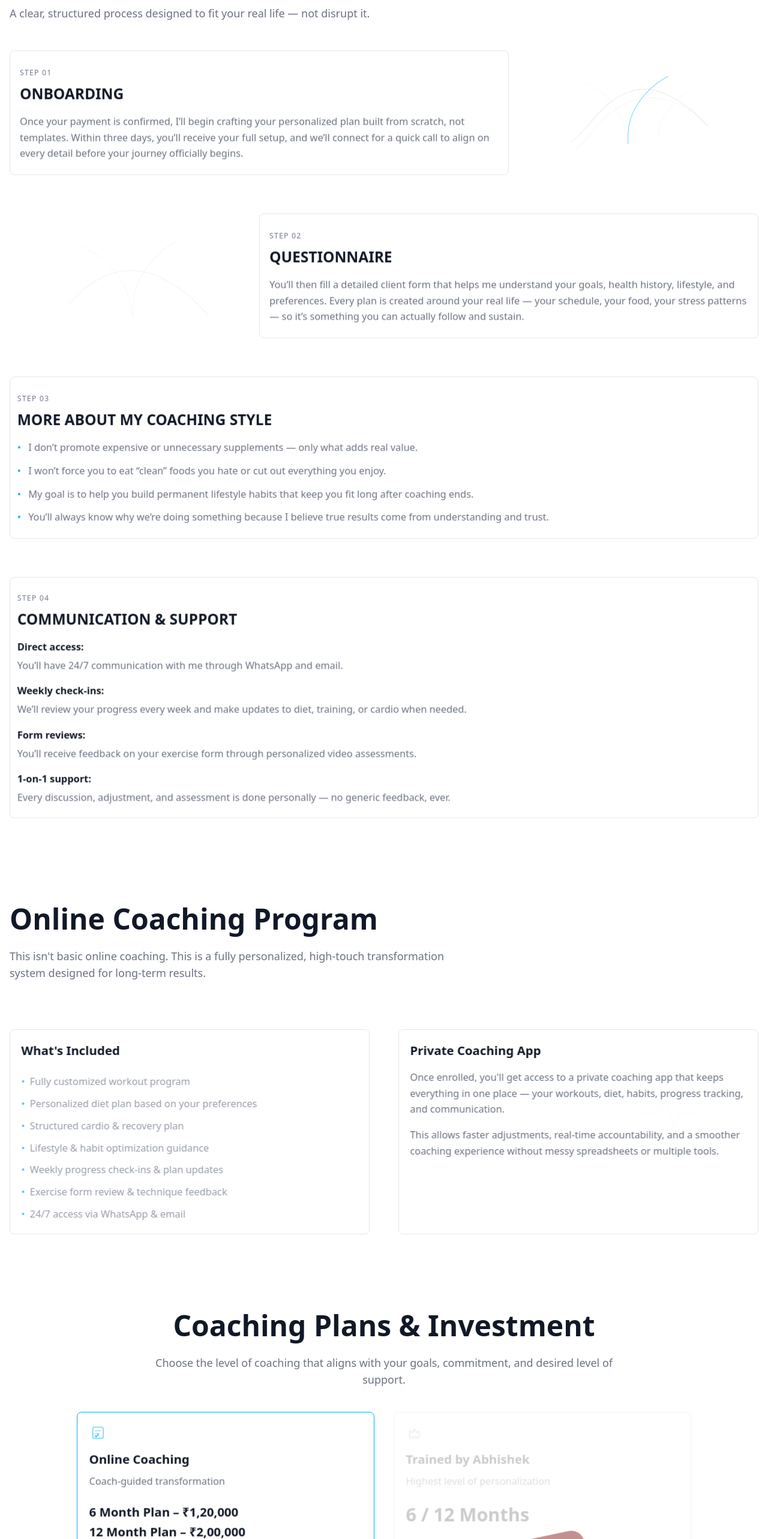
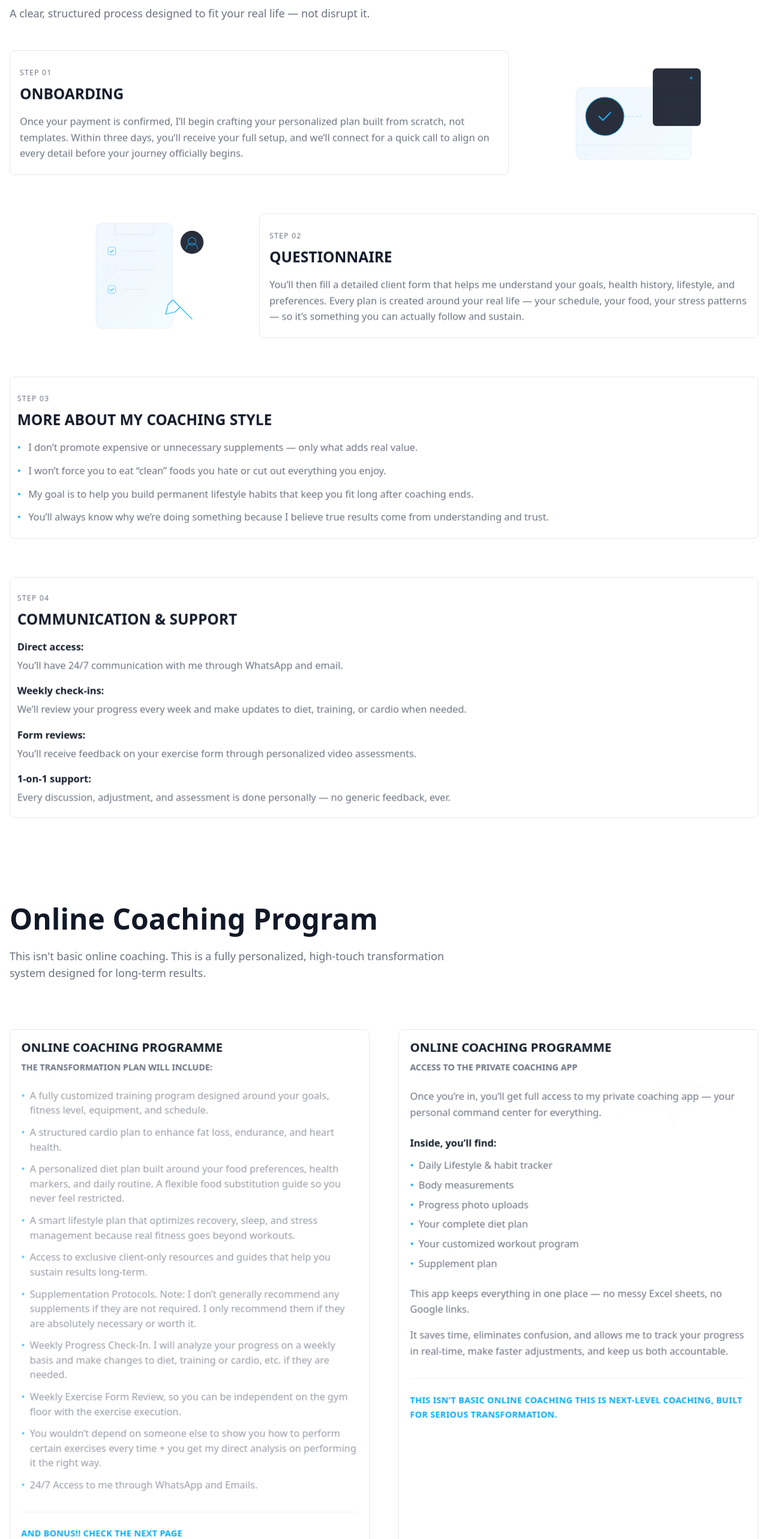
Before and after one commit to YashSinghal2001/athlix-website, a React (Vite) app: page / in a window 1280 px wide. Shown: the part 3534-6100 px from the top of the page at 60% size. Built offline with nearby package versions, Linux system fonts and the light colour scheme.

Commit message:
updating the content

```diff
--- a/src/components/illustrations/PremiumSvgs.jsx
+++ b/src/components/illustrations/PremiumSvgs.jsx
@@ -1,3 +1,83 @@
+export function OnboardingIllustration({ className = "", ...props }) {
+    return (
+        <svg viewBox="0 0 400 300" fill="none" xmlns="http://www.w3.org/2000/svg" aria-hidden="true" className={className} {...props}>
+            <defs>
+                <linearGradient id="onboarding-grad" x1="50" y1="50" x2="350" y2="250" gradientUnits="userSpaceOnUse">
+                    <stop offset="0" stopColor="#60A5FA" stopOpacity="0.1" />
+                    <stop offset="1" stopColor="#02ABFF" stopOpacity="0.05" />
+                </linearGradient>
+            </defs>
+
+            {/* Laptop / Planning Area */}
+            <rect x="80" y="100" width="240" height="150" rx="12" fill="url(#onboarding-grad)" stroke="currentColor" strokeWidth="1.5" strokeOpacity="0.2" />
+            <path d="M80 220h240" stroke="currentColor" strokeWidth="1.5" strokeOpacity="0.2" />
+
+            {/* Calendar / Checklist Floating */}
+            <rect x="240" y="60" width="100" height="120" rx="8" fill="#111827" stroke="currentColor" strokeWidth="1.5" strokeOpacity="0.3" />
+            <path d="M240 90h100" stroke="currentColor" strokeWidth="1.5" strokeOpacity="0.2" />
+
+            {/* Calendar Lines */}
+            <path d="M260 120h60" stroke="currentColor" strokeWidth="1.5" strokeLinecap="round" strokeOpacity="0.2" />
+            <path d="M260 140h60" stroke="currentColor" strokeWidth="1.5" strokeLinecap="round" strokeOpacity="0.2" />
+            <path d="M260 160h40" stroke="currentColor" strokeWidth="1.5" strokeLinecap="round" strokeOpacity="0.2" />
+
+            {/* Checkmark Badge (Welcome/Success) */}
+            <circle cx="140" cy="160" r="40" fill="#111827" stroke="#02ABFF" strokeWidth="1.5" strokeOpacity="0.8" />
+            <path d="M128 160l8 8 16-16" stroke="#02ABFF" strokeWidth="2.5" strokeLinecap="round" strokeLinejoin="round" />
+
+            {/* Decorative Elements */}
+            <circle cx="320" cy="80" r="3" fill="#02ABFF" fillOpacity="0.6" />
+            <circle cx="100" cy="240" r="2" fill="currentColor" fillOpacity="0.3" />
+
+            {/* Connection Lines */}
+            <path d="M180 160h40" stroke="#02ABFF" strokeWidth="1.5" strokeDasharray="4 4" strokeOpacity="0.4" />
+        </svg>
+    );
+}
+
+export function QuestionnaireIllustration({ className = "", ...props }) {
+    return (
+        <svg viewBox="0 0 400 300" fill="none" xmlns="http://www.w3.org/2000/svg" aria-hidden="true" className={className} {...props}>
+            <defs>
+                <linearGradient id="questionnaire-grad" x1="100" y1="50" x2="300" y2="250" gradientUnits="userSpaceOnUse">
+                    <stop offset="0" stopColor="#60A5FA" stopOpacity="0.1" />
+                    <stop offset="1" stopColor="#02ABFF" stopOpacity="0.05" />
+                </linearGradient>
+            </defs>
+
+            {/* Clipboard / Form Base */}
+            <rect x="120" y="40" width="160" height="220" rx="12" fill="url(#questionnaire-grad)" stroke="currentColor" strokeWidth="1.5" strokeOpacity="0.2" />
+
+            {/* Clip at top */}
+            <path d="M160 40v20a4 4 0 0 0 4 4h72a4 4 0 0 0 4-4V40" stroke="currentColor" strokeWidth="1.5" strokeOpacity="0.3" />
+
+            {/* Form Lines with Checkboxes */}
+            <g opacity="0.8">
+                {/* Item 1 */}
+                <rect x="145" y="90" width="16" height="16" rx="4" stroke="#02ABFF" strokeWidth="1.5" strokeOpacity="0.6" />
+                <path d="M149 98l3 3 5-5" stroke="#02ABFF" strokeWidth="1.5" strokeLinecap="round" strokeLinejoin="round" />
+                <path d="M175 98h70" stroke="currentColor" strokeWidth="1.5" strokeLinecap="round" strokeOpacity="0.3" />
+
+                {/* Item 2 */}
+                <rect x="145" y="130" width="16" height="16" rx="4" stroke="currentColor" strokeWidth="1.5" strokeOpacity="0.2" />
+                <path d="M175 138h70" stroke="currentColor" strokeWidth="1.5" strokeLinecap="round" strokeOpacity="0.3" />
+
+                {/* Item 3 */}
+                <rect x="145" y="170" width="16" height="16" rx="4" stroke="#02ABFF" strokeWidth="1.5" strokeOpacity="0.6" />
+                <path d="M149 178l3 3 5-5" stroke="#02ABFF" strokeWidth="1.5" strokeLinecap="round" strokeLinejoin="round" />
+                <path d="M175 178h50" stroke="currentColor" strokeWidth="1.5" strokeLinecap="round" strokeOpacity="0.3" />
+            </g>
+
+            {/* Pen / Pencil Floating */}
+            <path d="M280 200l40 40m-40-40l-10 10-5 20 20-5 10-10m-15-15l15 15" stroke="#02ABFF" strokeWidth="1.5" strokeLinecap="round" strokeLinejoin="round" />
+
+            {/* User Profile Bubble */}
+            <circle cx="320" cy="80" r="24" fill="#111827" stroke="currentColor" strokeWidth="1.5" strokeOpacity="0.2" />
+            <path d="M320 70a8 8 0 1 1 0 16 8 8 0 0 1 0-16zm-12 24c0-6.6 5.4-12 12-12s12 5.4 12 12" stroke="#02ABFF" strokeWidth="1.5" strokeOpacity="0.8" />
+        </svg>
+    );
+}
+
 export function HeroAbstractLines({ className = "", ...props }) {
     return (
         <svg viewBox="0 0 720 520" fill="none" xmlns="http://www.w3.org/2000/svg" aria-hidden="true" className={className} {...props}>
--- a/src/components/sections/CoachingSection.jsx
+++ b/src/components/sections/CoachingSection.jsx
@@ -37,13 +37,16 @@ export default function CoachingSection({ id = "coaching", className = "" }) {
     };
 
     const features = [
-        "Fully customized workout program",
-        "Personalized diet plan based on your preferences",
-        "Structured cardio & recovery plan",
-        "Lifestyle & habit optimization guidance",
-        "Weekly progress check-ins & plan updates",
-        "Exercise form review & technique feedback",
-        "24/7 access via WhatsApp & email",
+        "A fully customized training program designed around your goals, fitness level, equipment, and schedule.",
+        "A structured cardio plan to enhance fat loss, endurance, and heart health.",
+        "A personalized diet plan built around your food preferences, health markers, and daily routine. A flexible food substitution guide so you never feel restricted.",
+        "A smart lifestyle plan that optimizes recovery, sleep, and stress management because real fitness goes beyond workouts.",
+        "Access to exclusive client-only resources and guides that help you sustain results long-term.",
+        "Supplementation Protocols. Note: I don’t generally recommend any supplements if they are not required. I only recommend them if they are absolutely necessary or worth it.",
+        "Weekly Progress Check-In. I will analyze your progress on a weekly basis and make changes to diet, training or cardio, etc. if they are needed.",
+        "Weekly Exercise Form Review, so you can be independent on the gym floor with the exercise execution.",
+        "You wouldn’t depend on someone else to show you how to perform certain exercises every time + you get my direct analysis on performing it the right way.",
+        "24/7 Access to me through WhatsApp and Emails.",
     ];
 
     return (
@@ -59,10 +62,11 @@ export default function CoachingSection({ id = "coaching", className = "" }) {
                     {/* What You Get */}
                     <div className="mt-20 grid md:grid-cols-2 gap-12">
                         <motion.div variants={itemVariants} className="h-full" onHoverStart={() => setIsLeftHovered(true)} onHoverEnd={() => setIsLeftHovered(false)}>
-                            <Card className="h-full">
-                                <h2 className="text-xl font-bold">What's Included</h2>
+                            <Card className="h-full flex flex-col">
+                                <h2 className="text-xl font-bold uppercase">ONLINE COACHING PROGRAMME</h2>
+                                <h3 className="text-sm font-bold mt-2 mb-6 text-brand-muted uppercase">THE TRANSFORMATION PLAN WILL INCLUDE:</h3>
 
-                                <ul className="mt-6 space-y-3 text-brand-muted">
+                                <ul className="mt-6 space-y-3 text-brand-muted flex-grow">
                                     {features.map((feature, i) => (
                                         <motion.li
                                             key={i}
@@ -78,11 +82,14 @@ export default function CoachingSection({ id = "coaching", className = "" }) {
                                                 ease: "easeOut",
                                             }}
                                         >
-                                            <span className="mr-2 text-brand-accent">•</span>
-                                            {feature}
+                                            <span className="mr-2 text-brand-accent flex-shrink-0">•</span>
+                                            <span>{feature}</span>
                                         </motion.li>
                                     ))}
                                 </ul>
+                                <div className="mt-8 pt-6 border-t border-brand-border/50">
+                                    <p className="text-brand-accent font-bold uppercase tracking-wide text-sm">AND BONUS!! CHECK THE NEXT PAGE</p>
+                                </div>
                             </Card>
                         </motion.div>
 
@@ -98,11 +105,40 @@ export default function CoachingSection({ id = "coaching", className = "" }) {
                                 </motion.div>
 
                                 <div className="relative z-10">
-                                    <h2 className="text-xl font-bold">Private Coaching App</h2>
+                                    <h2 className="text-xl font-bold uppercase">ONLINE COACHING PROGRAMME</h2>
+                                    <h3 className="text-sm font-bold mt-2 mb-6 text-brand-muted uppercase">ACCESS TO THE PRIVATE COACHING APP</h3>
 
-                                    <p className="text-brand-muted mt-4">Once enrolled, you'll get access to a private coaching app that keeps everything in one place — your workouts, diet, habits, progress tracking, and communication.</p>
+                                    <p className="text-brand-muted leading-relaxed">Once you’re in, you’ll get full access to my private coaching app — your personal command center for everything.</p>
 
-                                    <p className="text-brand-muted mt-4">This allows faster adjustments, real-time accountability, and a smoother coaching experience without messy spreadsheets or multiple tools.</p>
+                                    <p className="font-bold mt-6 mb-3">Inside, you’ll find:</p>
+                                    <ul className="space-y-2 text-brand-muted">
+                                        <li className="flex items-start">
+                                            <span className="mr-2 text-brand-accent">•</span>Daily Lifestyle & habit tracker
+                                        </li>
+                                        <li className="flex items-start">
+                                            <span className="mr-2 text-brand-accent">•</span>Body measurements
+                                        </li>
+                                        <li className="flex items-start">
+                                            <span className="mr-2 text-brand-accent">•</span>Progress photo uploads
+                                        </li>
+                                        <li className="flex items-start">
+                                            <span className="mr-2 text-brand-accent">•</span>Your complete diet plan
+                                        </li>
+                                        <li className="flex items-start">
+                                            <span className="mr-2 text-brand-accent">•</span>Your customized workout program
+                                        </li>
+                                        <li className="flex items-start">
+                                            <span className="mr-2 text-brand-accent">•</span>Supplement plan
+                                        </li>
+                                    </ul>
+
+                                    <p className="text-brand-muted mt-6 leading-relaxed">This app keeps everything in one place — no messy Excel sheets, no Google links.</p>
+
+                                    <p className="text-brand-muted mt-4 leading-relaxed">It saves time, eliminates confusion, and allows me to track your progress in real-time, make faster adjustments, and keep us both accountable.</p>
+
+                                    <div className="mt-8 pt-6 border-t border-brand-border/50">
+                                        <p className="text-brand-accent font-bold uppercase tracking-wide text-sm leading-relaxed">THIS ISN’T BASIC ONLINE COACHING THIS IS NEXT-LEVEL COACHING, BUILT FOR SERIOUS TRANSFORMATION.</p>
+                                    </div>
                                 </div>
                             </Card>
                         </motion.div>
--- a/src/components/sections/ProcessSection.jsx
+++ b/src/components/sections/ProcessSection.jsx
@@ -3,7 +3,7 @@ import { UserCheck, ClipboardList, Brain, LineChart, MessageCircle } from "lucid
 import Section from "../ui/Section";
 import Card from "../ui/Card";
 import useIsMobile from "../../hooks/useIsMobile";
-import { FormAbstractLines, HeroAbstractLines } from "../illustrations/PremiumSvgs";
+import { OnboardingIllustration, QuestionnaireIllustration } from "../illustrations/PremiumSvgs";
 
 const steps = [
     {
@@ -93,6 +93,16 @@ function MobileStepCard({ step }) {
 
     return (
         <div className="flex flex-col gap-6">
+            {step.id === 1 && (
+                <div className="flex justify-center px-6">
+                    <OnboardingIllustration className="w-full max-w-[200px] h-auto text-brand-muted/40" />
+                </div>
+            )}
+            {step.id === 2 && (
+                <div className="flex justify-center px-6">
+                    <QuestionnaireIllustration className="w-full max-w-[200px] h-auto text-brand-muted/40" />
+                </div>
+            )}
             <Card className="p-8 bg-brand-surface border border-brand-border rounded-2xl">
                 <div className="flex items-center gap-4 mb-4">
                     <div className="w-12 h-12 rounded-full bg-brand-accent/10 flex items-center justify-center">
@@ -123,8 +133,10 @@ function DesktopStepCard({ step }) {
                     </Card>
                 </div>
                 {/* Right Space Vector */}
-                <div className="hidden lg:flex absolute right-0 top-1/2 -translate-y-1/2 w-1/3 justify-center items-center opacity-60">
-                    <HeroAbstractLines className="w-64 h-auto text-brand-muted/30" />
+                <div className="hidden lg:flex absolute right-0 top-1/2 -translate-y-1/2 w-1/3 justify-center items-center">
+                    <motion.div animate={{ y: [0, -10, 0] }} transition={{ duration: 6, repeat: Infinity, ease: "easeInOut" }} className="opacity-90">
+                        <OnboardingIllustration className="w-80 h-auto text-brand-muted/40" />
+                    </motion.div>
                 </div>
             </div>
         );
@@ -135,8 +147,10 @@ function DesktopStepCard({ step }) {
         return (
             <div className="relative flex justify-end w-full">
                 {/* Left Space Vector */}
-                <div className="hidden lg:flex absolute left-0 top-1/2 -translate-y-1/2 w-1/3 justify-center items-center opacity-60">
-                    <FormAbstractLines className="w-64 h-auto text-brand-muted/30" />
+                <div className="hidden lg:flex absolute left-0 top-1/2 -translate-y-1/2 w-1/3 justify-center items-center">
+                    <motion.div animate={{ y: [0, -10, 0] }} transition={{ duration: 6, repeat: Infinity, ease: "easeInOut", delay: 1 }} className="opacity-90">
+                        <QuestionnaireIllustration className="w-80 h-auto text-brand-muted/40" />
+                    </motion.div>
                 </div>
                 <div className="w-full md:w-3/4 lg:w-2/3">
                     <Card className="p-10 bg-brand-surface border border-brand-border rounded-2xl">
```
